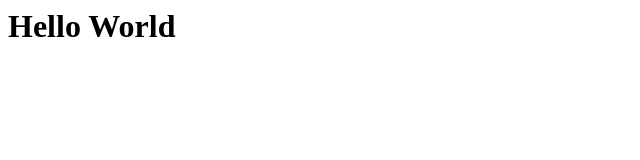
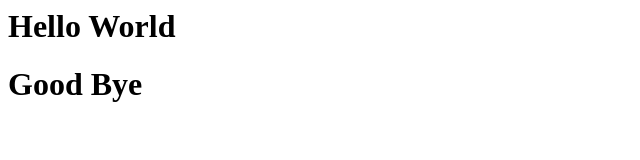
Before and after one commit to nageshappe/webappdemo, a plain HTML site: page index.html in a window 1280 px wide. Shown: the whole page, without its empty margins (0-640 px from the left). Drawn offline with Linux system fonts and the light colour scheme.

Commit message:
modified index File

```diff
--- a/index.html
+++ b/index.html
@@ -1,5 +1,6 @@
 <html>
 <body>
 	<h1>Hello World</h1>
+	<h1> Good Bye</h1>
 </body>
 </html>
```
